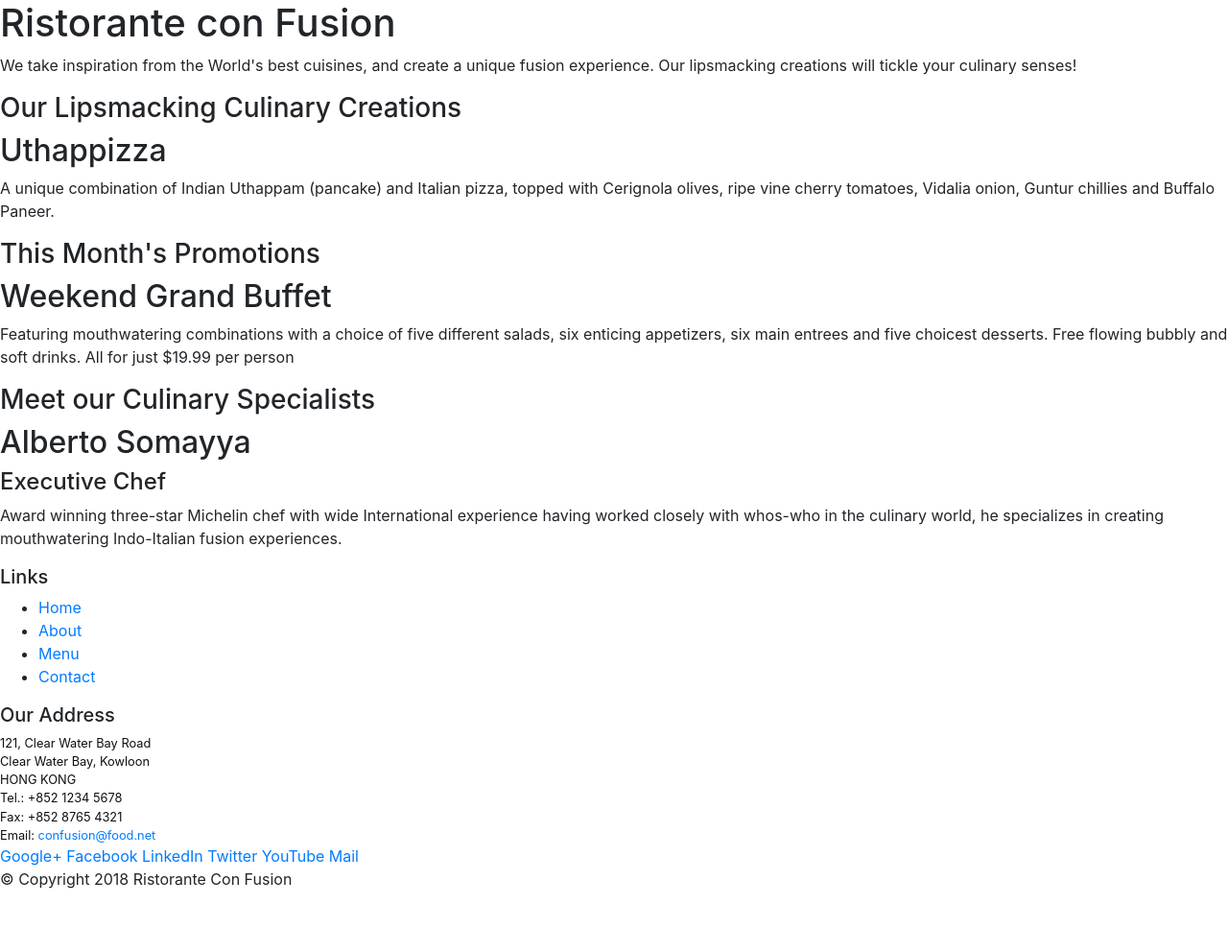
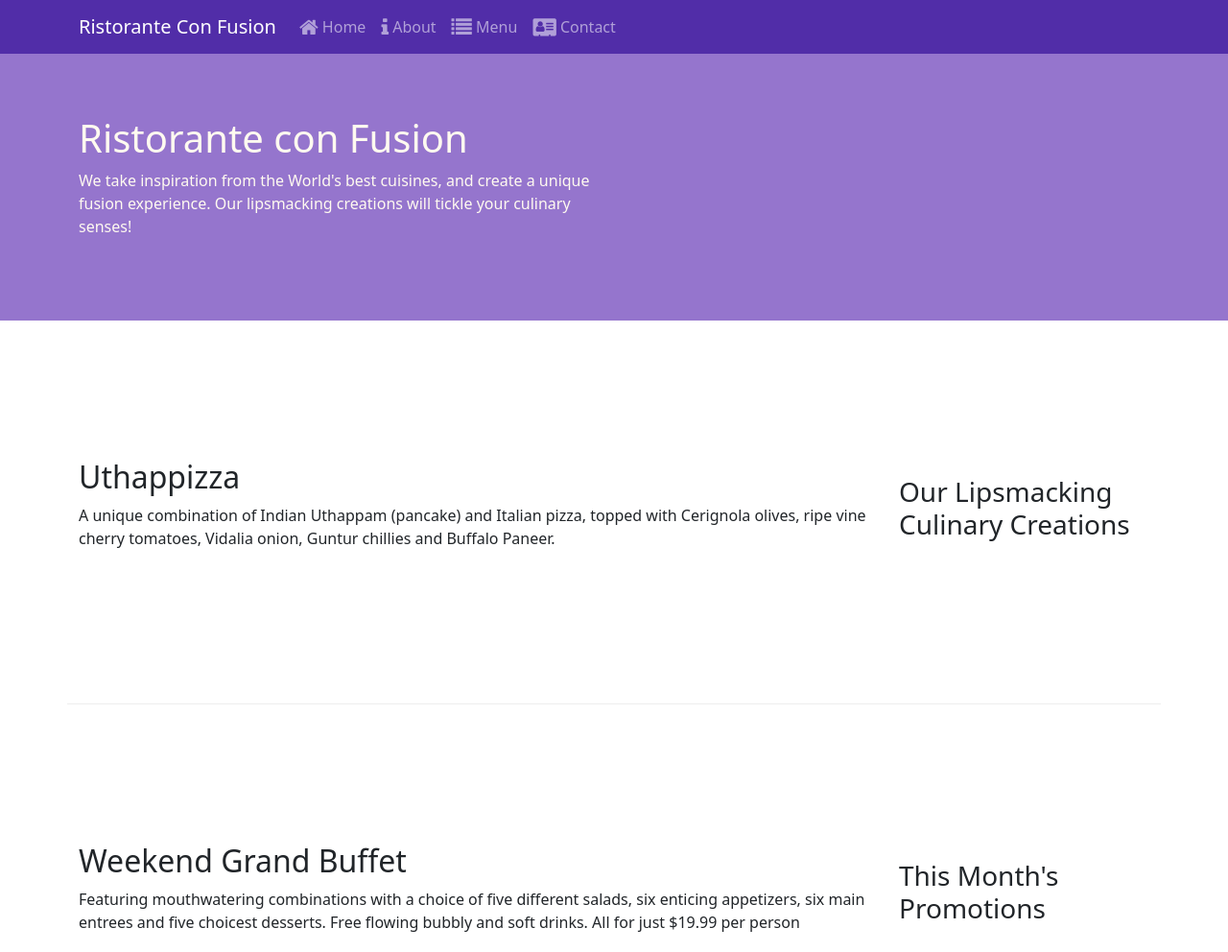
Before and after one commit to JavierGarciaGarzon/git-test, a website: page index.html in a window 1280 px wide. Shown: the top 992 px of the page at 96% size. Before the commit the page ends 944 px from the top, so only its background shows below. Drawn offline with nearby package versions, Linux system fonts and the light colour scheme.

Commit message:
NavBar && update grid System
Navigation bar
grid System
(2nd week course 1st point)

```diff
--- a/css/styles.css
+++ b/css/styles.css
@@ -21,6 +21,14 @@
     background: #9575CD ;
     color:floralwhite;
 }
+body{
+    padding:50px 0px 0px 0px;
+    z-index:0;
+}
+
+.navbar-dark {
+     background-color: #512DA8;
+}
 
 address{
     font-size:80%;
--- a/index.html
+++ b/index.html
@@ -6,59 +6,74 @@
     <meta http-equiv="x-ua-compatible" content="ie=edge">
 
     <!-- Bootstrap CSS -->
+	<link href="css/styles.css" rel="stylesheet">
     <link rel="stylesheet" href="node_modules/bootstrap/dist/css/bootstrap.min.css">
-	   <link href="css/styles.css" rel="stylesheet">
-
-	    <!-- jQuery first, then Popper.js, then Bootstrap JS. -->
     <script src="node_modules/jquery/dist/jquery.slim.min.js"></script>
     <script src="node_modules/popper.js/dist/umd/popper.min.js"></script>
-    <script src="node_modules/bootstrap/dist/js/bootstrap.min.js"></script>
+    <link rel="stylesheet" href="node_modules/font-awesome/css/font-awesome.min.css">
+    <link rel="stylesheet" href="node_modules/bootstrap-social/bootstrap-social.css">
 <head>
     <title>Ristorante Con Fusion</title>
 </head>
 
 <body>
+    <nav class="navbar navbar-dark navbar-expand-sm fixed-top">
+        <div class="container">
+            <button class="navbar-toggler" type="button" data-toggle="collapse" data-target="#Navbar">
+                <span class="navbar-toggler-icon"></span>
+            </button>
 
-    <header>
-        <div>
-            <div>
-                <div>
+           <a class="navbar-brand" href="#">Ristorante Con Fusion</a>
+            <div class="collapse navbar-collapse" id="Navbar">
+                <ul class="navbar-nav mr-auto">
+                    <li class="nav-item active"><a class="nav-link" href="#"><span class="fa fa-home fa-lg"></span> Home</a></li>
+                    <li class="nav-item"><a class="nav-link" href="./aboutus.html"><span class="fa fa-info fa-lg"></span> About</a></li>
+                    <li class="nav-item"><a class="nav-link" href="#"><span class="fa fa-list fa-lg"></span> Menu</a></li>
+                    <li class="nav-item"><a class="nav-link" href="#"><span class="fa fa-address-card fa-lg"></span> Contact</a></li>
+                </ul>
+            </div>
+        </div>
+    </nav>
+    <header class="jumbotron">
+        <div class="container">
+            <div class="row">
+                <div class="col-12 col-sm-6">
                     <h1>Ristorante con Fusion</h1>
                     <p>We take inspiration from the World's best cuisines, and create a unique fusion experience. Our lipsmacking creations will tickle your culinary senses!</p>
                 </div>
-                <div>
+                <div class="col-12 col-sm">
                 </div>
             </div>
         </div>
     </header>
 
-    <div>
-        <div>
-            <div>
+    <div class="container">
+        <div class="row row-content align-items-center">
+            <div class="col-12 col-sm-4 order-sm-last col-md-3">
                 <h3>Our Lipsmacking Culinary Creations</h3>
             </div>
-            <div>
+            <div class="col col-sm order-sm-first col-md">
                 <h2>Uthappizza</h2>
                 <p>A unique combination of Indian Uthappam (pancake) and Italian pizza, topped with Cerignola olives, ripe vine cherry tomatoes, Vidalia onion, Guntur chillies and Buffalo Paneer.</p>
             </div>
         </div>
 
 
-        <div>
-            <div>
+        <div class="row row-content align-items-center">
+            <div class="col-12 col-sm-4 order-sm-last col-md-3">
                 <h3>This Month's Promotions</h3>
             </div>
-            <div>
+            <div class="col col-sm order-sm-first col-md">
                 <h2>Weekend Grand Buffet</h2>
                 <p>Featuring mouthwatering combinations with a choice of five different salads, six enticing appetizers, six main entrees and five choicest desserts. Free flowing bubbly and soft drinks. All for just $19.99 per person </p>
             </div>
         </div>
 
-        <div>
-            <div>
+        <div class="row row-content align-items-center">
+            <div class="col-12 col-sm-4 order-sm-last col-md-3">
                 <h3>Meet our Culinary Specialists</h3>
             </div>
-            <div>
+            <div class="col col-sm order-sm-first col-md">
                 <h2>Alberto Somayya</h2>
                 <h4>Executive Chef</h4>
                 <p>Award winning three-star Michelin chef with wide International experience having worked closely with whos-who in the culinary world, he specializes in creating mouthwatering Indo-Italian fusion experiences. </p>
@@ -66,43 +81,44 @@
         </div>
     </div>
 
-    <footer>
-        <div>
-            <div>
-                <div>
+<footer class="footer">
+        <div class="container">
+            <div class="row">
+                <div class="col-4 offset-1 col-sm-2">
                     <h5>Links</h5>
-                    <ul>
-                        <li><a href="#">Home</a></li>
+                    <ul class="list-unstyled">
+                        <li><a href="./index.html">Home</a></li>
                         <li><a href="#">About</a></li>
                         <li><a href="#">Menu</a></li>
                         <li><a href="#">Contact</a></li>
                     </ul>
                 </div>
-                <div>
+                <div class="col-7 col-sm-5">
                     <h5>Our Address</h5>
                     <address>
 		              121, Clear Water Bay Road<br>
 		              Clear Water Bay, Kowloon<br>
 		              HONG KONG<br>
-		              Tel.: +852 1234 5678<br>
-		              Fax: +852 8765 4321<br>
-		              Email: <a href="mailto:confusion@food.net">confusion@food.net</a>
+                      <i class="fa fa-phone fa-lg"></i>: +852 1234 5678<br>
+                      <i class="fa fa-fax fa-lg"></i>: +852 8765 4321<br>
+                      <i class="fa fa-envelope fa-lg"></i>:
+                      <a href="mailto:confusion@food.net">confusion@food.net</a>
 		           </address>
                 </div>
-                <div>
-                    <div>
-                        <a href="http://google.com/+">Google+</a>
-                        <a href="http://www.facebook.com/profile.php?id=">Facebook</a>
-                        <a href="http://www.linkedin.com/in/">LinkedIn</a>
-                        <a href="http://twitter.com/">Twitter</a>
-                        <a href="http://youtube.com/">YouTube</a>
-                        <a href="mailto:">Mail</a>
+                <div class="col-12 col-sm-4 align-self-center">
+                    <div class="text-center">
+                        <a class="btn btn-social-icon btn-google" href="http://google.com/+"><i class="fa fa-google-plus"></i></a>
+                        <a class="btn btn-social-icon btn-facebook" href="http://www.facebook.com/profile.php?id="><i class="fa fa-facebook"></i></a>
+                        <a class="btn btn-social-icon btn-linkedin" href="http://www.linkedin.com/in/"><i class="fa fa-linkedin"></i></a>
+                        <a class="btn btn-social-icon btn-twitter" href="http://twitter.com/"><i class="fa fa-twitter"></i></a>
+                        <a class="btn btn-social-icon btn-google" href="http://youtube.com/"><i class="fa fa-youtube"></i></a>
+                        <a class="btn btn-social-icon" href="mailto:"><i class="fa fa-envelope-o"></i></a>
                     </div>
                 </div>
            </div>
-           <div>
-                <div>
-                    <p>© Copyright 2018 Ristorante Con Fusion</p>
+           <div class="row justify-content-center">
+                <div class="col-auto">
+                    <p>© Copyright 2022 Ristorante Con Fusion</p>
                 </div>
            </div>
         </div>
```
Also changed, not shown: aboutus.html (+41 -22 lines), package.json (+7 -1 lines), 2 other files.
